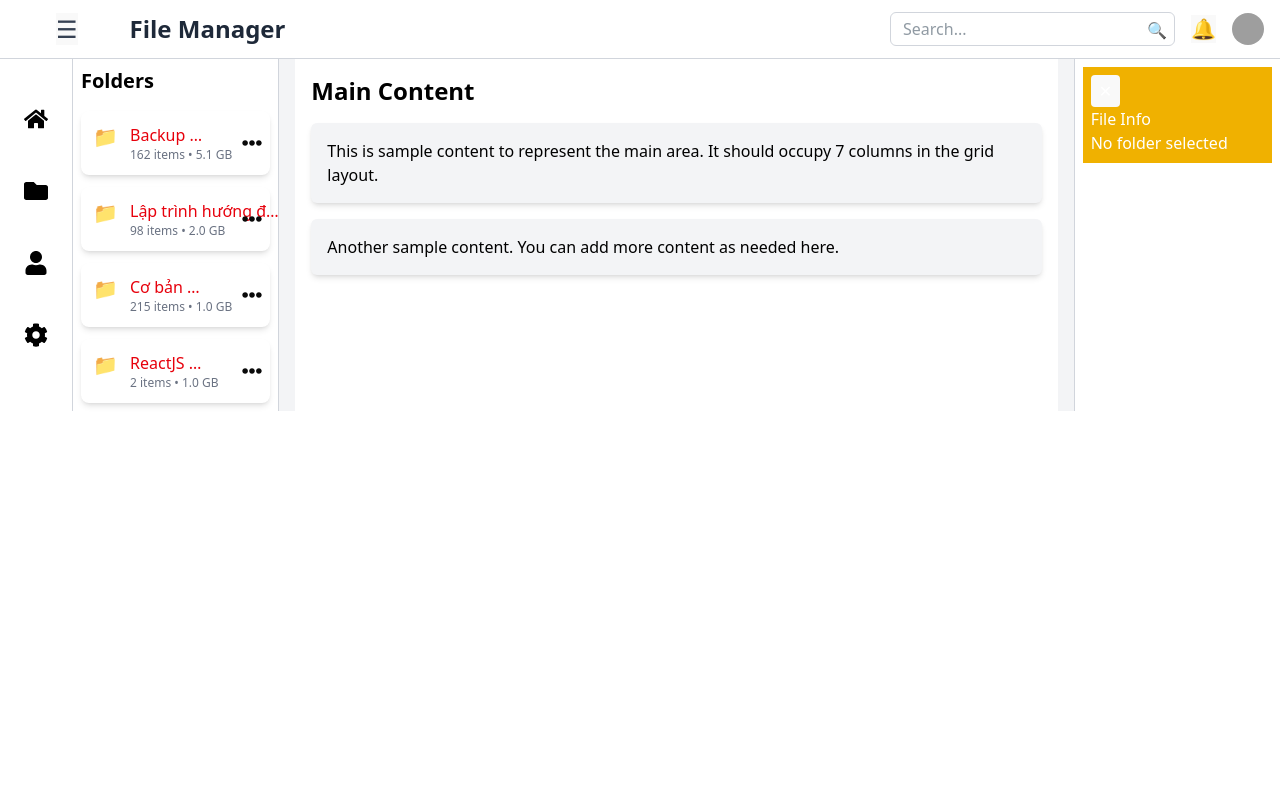
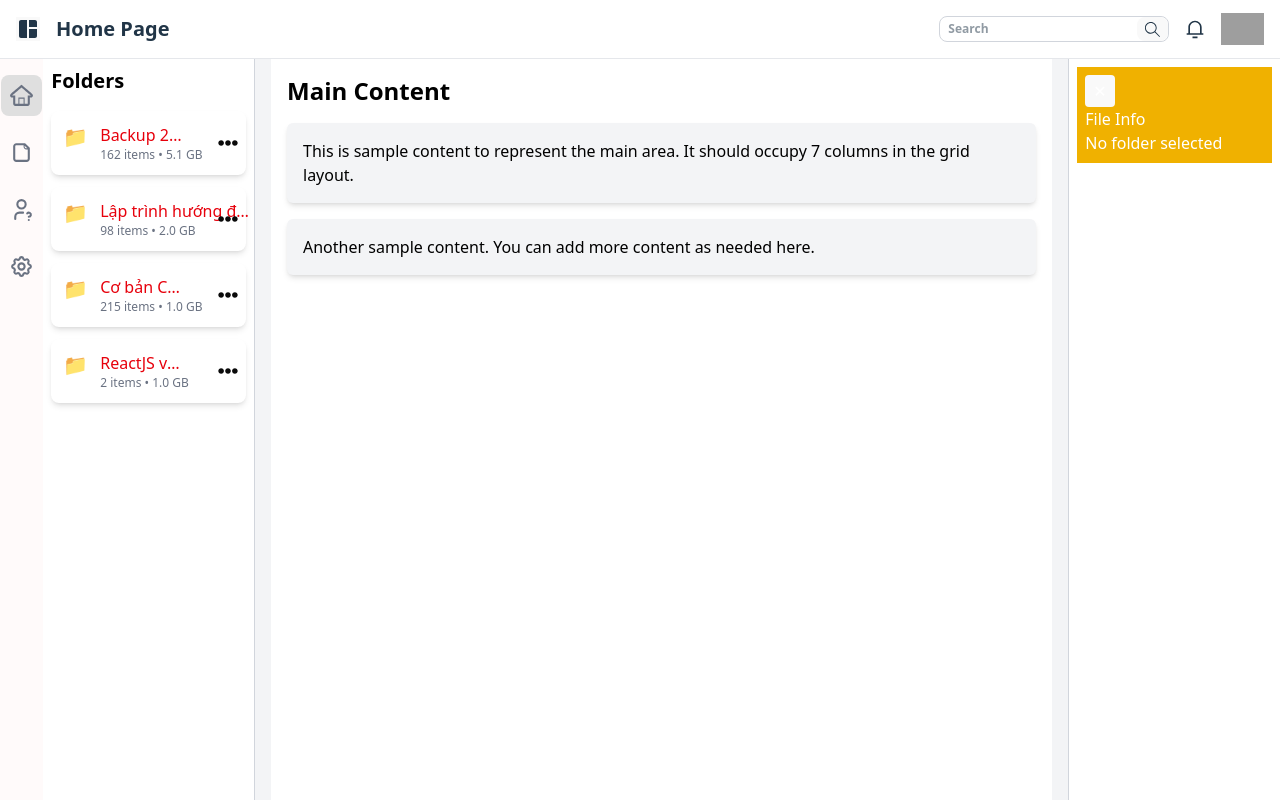
Before and after one commit to nguyentrungtinh2003/ai-agent-frontend, a React (Vite) app: page /file-manager in a window 1280 px wide. Built offline with nearby package versions, Linux system fonts and the light colour scheme; grey boxes are pictures that could not be loaded.

Commit message:
Merge Sidebar

```diff
--- a/package.json
+++ b/package.json
@@ -16,12 +16,8 @@
     "react": "^19.1.0",
     "react-dom": "^19.1.0",
     "react-icons": "^5.5.0",
-<<<<<<< HEAD
     "react-router-dom": "^7.5.0",
     "vite-plugin-svgr": "^4.3.0"
-=======
-    "react-router-dom": "^7.5.1"
->>>>>>> 73bbabd64848c7983bd693f2940d5103f83d0caf
   },
   "devDependencies": {
     "@eslint/js": "^9.21.0",
--- a/src/App.jsx
+++ b/src/App.jsx
@@ -13,11 +13,6 @@ export default function App() {
 
   const [showSidebar, setShowSidebar] = useState(true);
 
-  const toggleSidebar = () => {
-    setShowSidebar(prevState => !prevState);
-  };
-
-
   return (
     <Router>
       <Routes>
@@ -30,8 +25,6 @@ export default function App() {
           <Route path="/file-manager" element={
 
             <div className="h-screen flex flex-col">
-            {/* Header */}
-            <Header toggleSidebar={toggleSidebar} /> {/* Truyền hàm toggleSidebar xuống Header */}
             {/* Main content */}
             <div className="flex flex-1 overflow-hidden">
               {/* Main grid area */}
--- a/src/components/Sidebar.jsx
+++ b/src/components/Sidebar.jsx
@@ -23,7 +23,7 @@ const Sidebar = ({ isOpen, activeItem, onItemSelect }) => {
             }`}
             onClick={() => onItemSelect("home")}
           >
-            <TiHomeOutline />
+            <TiHomeOutline size={25}/>
           </li>
           <li
             className={`flex items-center p-2 rounded-lg cursor-pointer ${
@@ -31,7 +31,7 @@ const Sidebar = ({ isOpen, activeItem, onItemSelect }) => {
             }`}
             onClick={() => onItemSelect("document")}
           >
-            <TiDocument />
+            <TiDocument size={25}/>
           </li>
           <li
             className={`flex items-center p-2 rounded-lg cursor-pointer ${
@@ -39,7 +39,7 @@ const Sidebar = ({ isOpen, activeItem, onItemSelect }) => {
             }`}
             onClick={() => onItemSelect("faq")}
           >
-            <TbUserQuestion />
+            <TbUserQuestion size={25} />
           </li>
           <li
             className={`flex items-center p-2 rounded-lg cursor-pointer ${
@@ -47,7 +47,7 @@ const Sidebar = ({ isOpen, activeItem, onItemSelect }) => {
             }`}
             onClick={() => onItemSelect("settings")}
           >
-            <TbSettings />
+            <TbSettings size={25}/>
           </li>
         </ul>
       </div>
--- a/src/pages/lecturer/GridDisplay.jsx
+++ b/src/pages/lecturer/GridDisplay.jsx
@@ -5,6 +5,7 @@ import { FaEllipsisH } from 'react-icons/fa'; // Import icon ellipsis
 import { FaArrowLeft } from 'react-icons/fa'; // Mũi tên khi chưa chọn
 import "../../style/gridstyles.css";
 import { motion, AnimatePresence } from 'framer-motion';
+import Layout from '../../components/Layout';
 
 // Hàm chuyển đổi dung lượng (size) từ MB sang GB nếu cần
 const formatSize = (size) => {
@@ -42,22 +43,8 @@ const GridDisplay = ({ showSidebar }) => {
   };
 
   return (
+<Layout>
 <div className="flex grid-cols-12 bg-gray-100">
-  <AnimatePresence>
-    {showSidebar && (
-      <motion.div
-        key="sidebar"
-        initial={{ x: -300, opacity: 0 }}
-        animate={{ x: 0, opacity: 1 }}
-        exit={{ x: -300, opacity: 0 }}
-        transition={{ duration: 0.5, ease: "easeIn" }}
-        className="bg-white text-black p-3 border-r border-gray-300 col-span-1"
-      >
-        <Sidebar />
-      </motion.div>
-    )}
-  </AnimatePresence>
-
   <AnimatePresence>
     <motion.div
       key="mainContent"
@@ -141,6 +128,7 @@ const GridDisplay = ({ showSidebar }) => {
     </motion.div>
   </AnimatePresence>
 </div>
+</Layout>
 
 
   );
--- a/src/pages/lecturer/Sidebar.jsx
+++ b/src/pages/lecturer/Sidebar.jsx
@@ -5,7 +5,7 @@ const Sidebar = () => {
   return (
     <div className="flex flex-col items-center space-y-6 mt-6">
       <div className="p-3 rounded-full hover:bg-red-500 transition duration-200 cursor-pointer">
-        <FaHome className="text-black text-2xl" title="Home" />
+        <FaHome className="text-black text-4xl" title="Home" />
       </div>
       <div className="p-3 rounded-full hover:bg-red-500 transition duration-200 cursor-pointer">
         <FaFolder className="text-black text-2xl" title="Files" />
```
